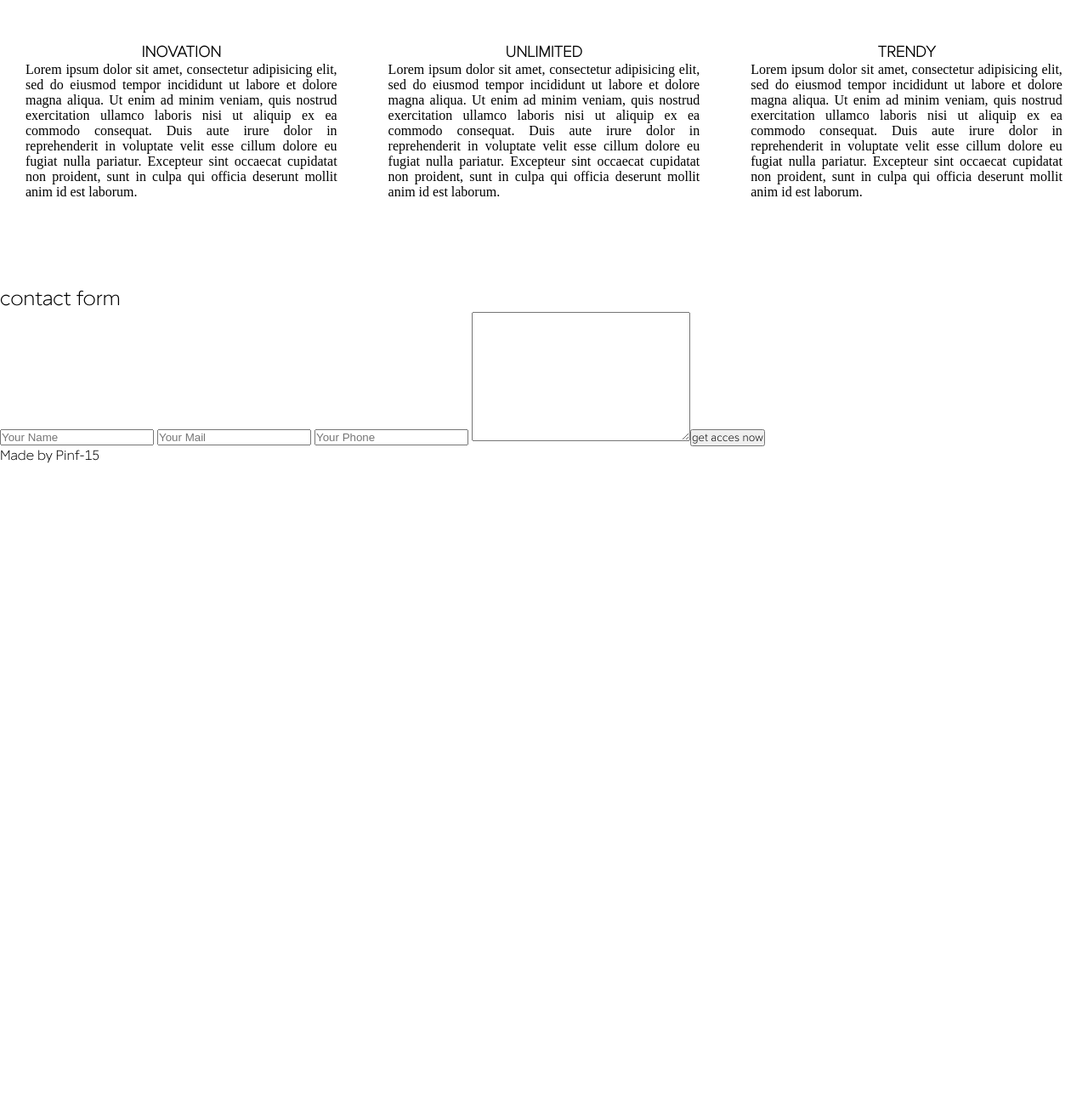
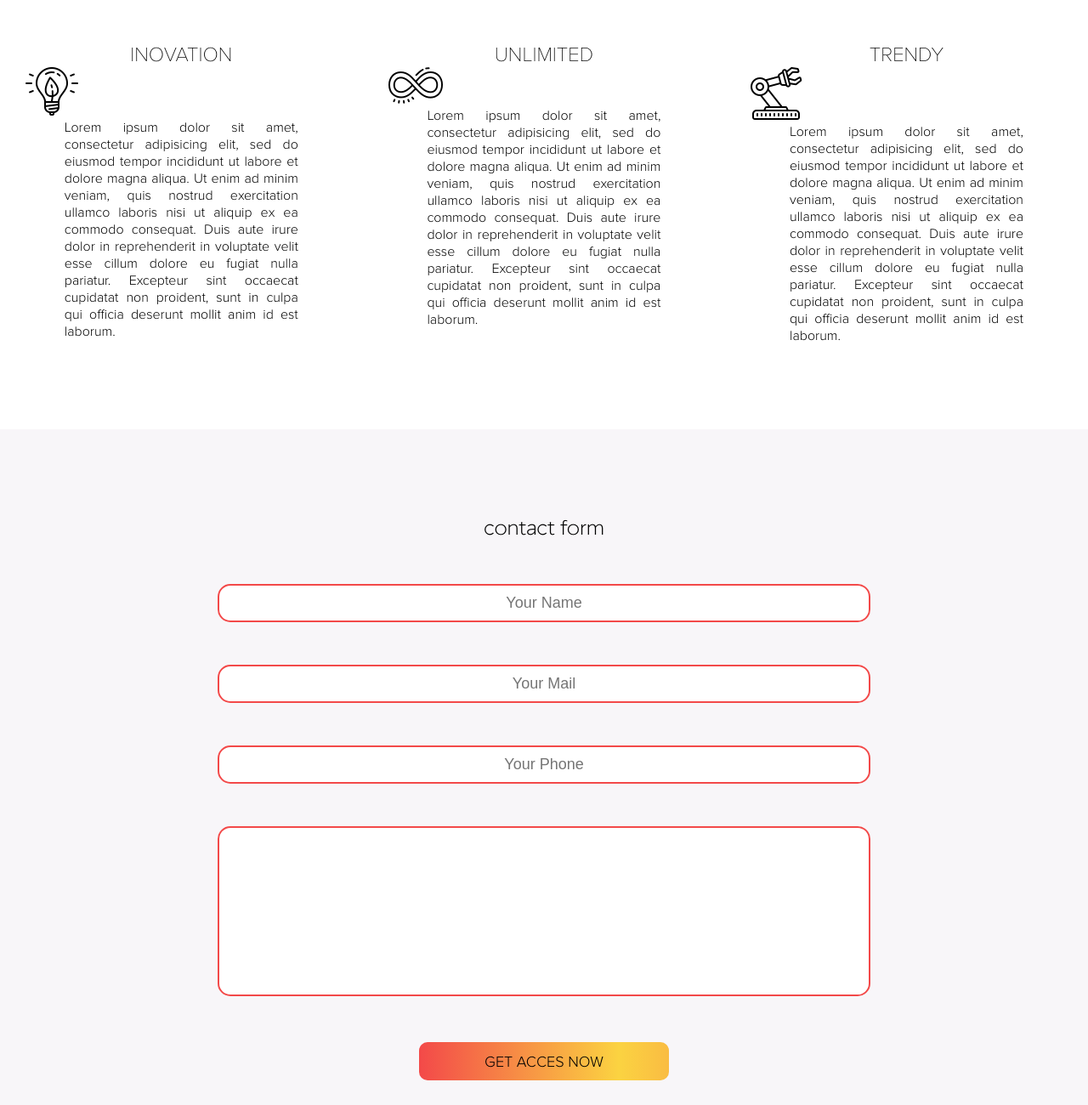
Before and after one commit to vdmlnk/vdmlnk.github.io, a plain HTML site: page portfolio/site/index.html in a window 1280 px wide. Shown: the part 800-2100 px from the top of the page at 85% size. Before the commit the page ends 1346 px from the top, so only its background shows below. Drawn offline with Linux system fonts and the light colour scheme.

Commit message:
start 1.2

```diff
--- a/portfolio/site/index.html
+++ b/portfolio/site/index.html
@@ -28,16 +28,19 @@
 <div class="container">
 	<div class="definition_item">
 		<h3>INOVATION</h3>
+		<img src="images\lamp.png" alt="">
 		<i class="icon"></i>
 		<p>Lorem ipsum dolor sit amet, consectetur adipisicing elit, sed do eiusmod tempor incididunt ut labore et dolore magna aliqua. Ut enim ad minim veniam, quis nostrud exercitation ullamco laboris nisi ut aliquip ex ea commodo consequat. Duis aute irure dolor in reprehenderit in voluptate velit esse cillum dolore eu fugiat nulla pariatur. Excepteur sint occaecat cupidatat non proident, sunt in culpa qui officia deserunt mollit anim id est laborum.</p>
 	</div>
 	<div class="definition_item">
 		<h3>UNLIMITED</h3>
+		<img src="images\infinity.png" alt="">
 		<i class="icon"></i>
 		<p>Lorem ipsum dolor sit amet, consectetur adipisicing elit, sed do eiusmod tempor incididunt ut labore et dolore magna aliqua. Ut enim ad minim veniam, quis nostrud exercitation ullamco laboris nisi ut aliquip ex ea commodo consequat. Duis aute irure dolor in reprehenderit in voluptate velit esse cillum dolore eu fugiat nulla pariatur. Excepteur sint occaecat cupidatat non proident, sunt in culpa qui officia deserunt mollit anim id est laborum.</p>
 	</div>
 	<div class="definition_item">
 		<h3>TRENDY</h3>
+		<img src="images\trendy.png" alt="">
 		<i class="icon"></i>
 		<p>Lorem ipsum dolor sit amet, consectetur adipisicing elit, sed do eiusmod tempor incididunt ut labore et dolore magna aliqua. Ut enim ad minim veniam, quis nostrud exercitation ullamco laboris nisi ut aliquip ex ea commodo consequat. Duis aute irure dolor in reprehenderit in voluptate velit esse cillum dolore eu fugiat nulla pariatur. Excepteur sint occaecat cupidatat non proident, sunt in culpa qui officia deserunt mollit anim id est laborum.</p>
 	</div>
@@ -53,7 +56,8 @@
 						<input type="text" placeholder="Your Name">
 						<input type="text" placeholder="Your Mail">
 						<input type="text" placeholder="Your Phone">
-						<textarea name="" id="" cols="30" rows="10" paceholder=""></textarea><button class="btn">get acces now</button>
+						<textarea name="" id="" cols="30" rows="10" paceholder="Your Massage"></textarea>
+						<button class="btn">get acces now</button>
 					</form>
 				</div>
 			</section>
--- a/portfolio/site/style.css
+++ b/portfolio/site/style.css
@@ -74,12 +74,64 @@ header {
 }
 .definition_item h3{
 	font-family: "ProximaNovaThin", sans-serif;
+	    font-size: 24px;
+	    font-weight: 300;
+	    text-transform: uppercase;
 			text-align: center;
 }
-.definition-item p {
+.definition_item p{
 	width: 75%;
 	margin: 0 auto;
 	font-family: "ProximaNovaLight", sans-serif;
 	font-weight: 400;
 	text-align: justify;
 }
+.definition_item img {
+	display: inline-block;
+	float: center;
+}
+.form {
+	background-color: #f8f6f9;
+	padding: 100px 0;
+	text-align: center;
+}
+.form form {
+  display: inline-block;
+  width: 60%;
+}
+input,textarea{
+	width: 100%;
+	font-size: 18px;
+	border: 2px solid #f34949;
+	border-radius: 15px;
+	text-align: center;
+	margin-bottom: 50px;
+	padding: 10px;
+}
+.form h2 {
+	margin-bottom: 50px;
+	font-size: 24px;
+}
+textarea {
+	resize: none;
+	height: 200px;
+}
+.btn {
+display: inline-block;
+height: 45px;
+font-size: 18px;
+text-transform: uppercase;
+border-radius: 10px;
+padding: 10px 10%;
+border: none;
+text-align: center;
+background-color: #f34949;
+background-image: linear-gradient(to right, #f34949 0%, #fbd341 40%, #f34949 100%);
+background-size: 200% auto;
+
+}
+.btn:hover{
+	background-color: #fbd341;
+	transition: 1.5s;
+	background-position: right center;
+}
```
Lines whose indentation alone changed are shown as unchanged.
